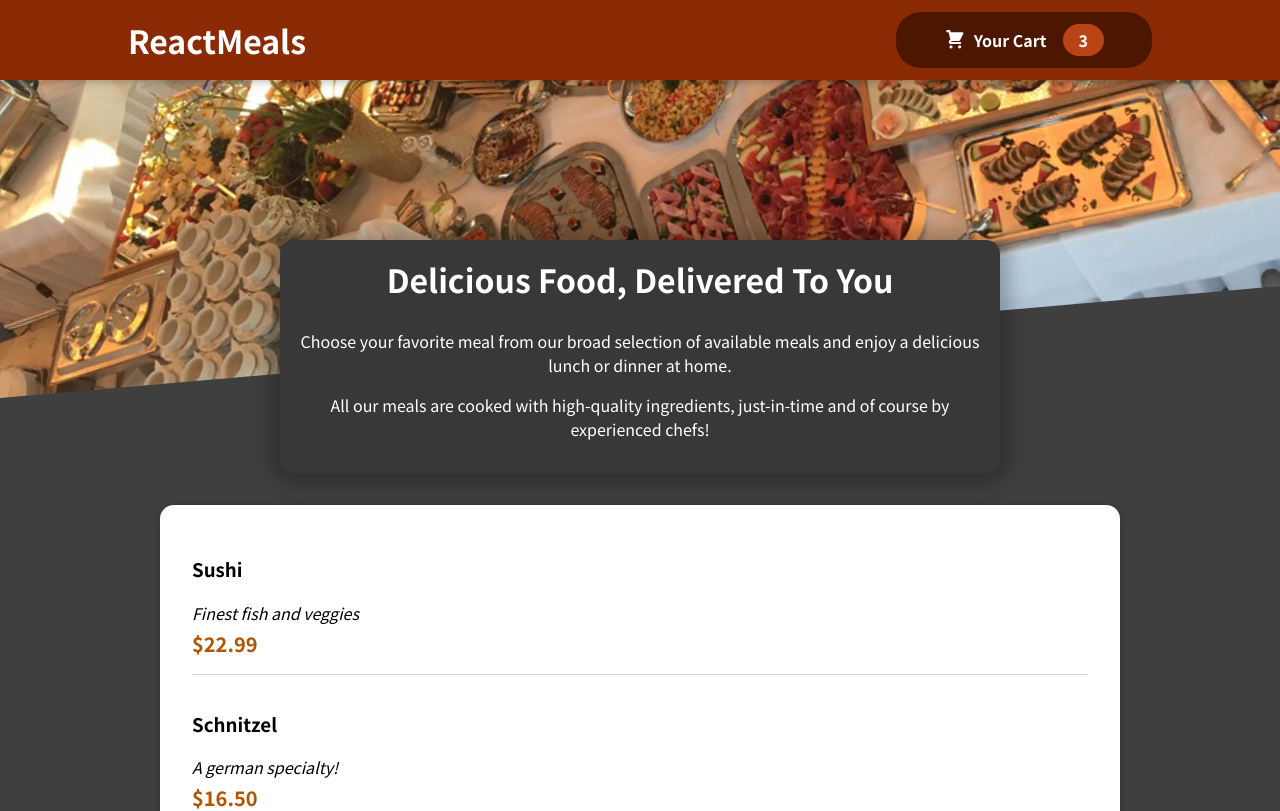
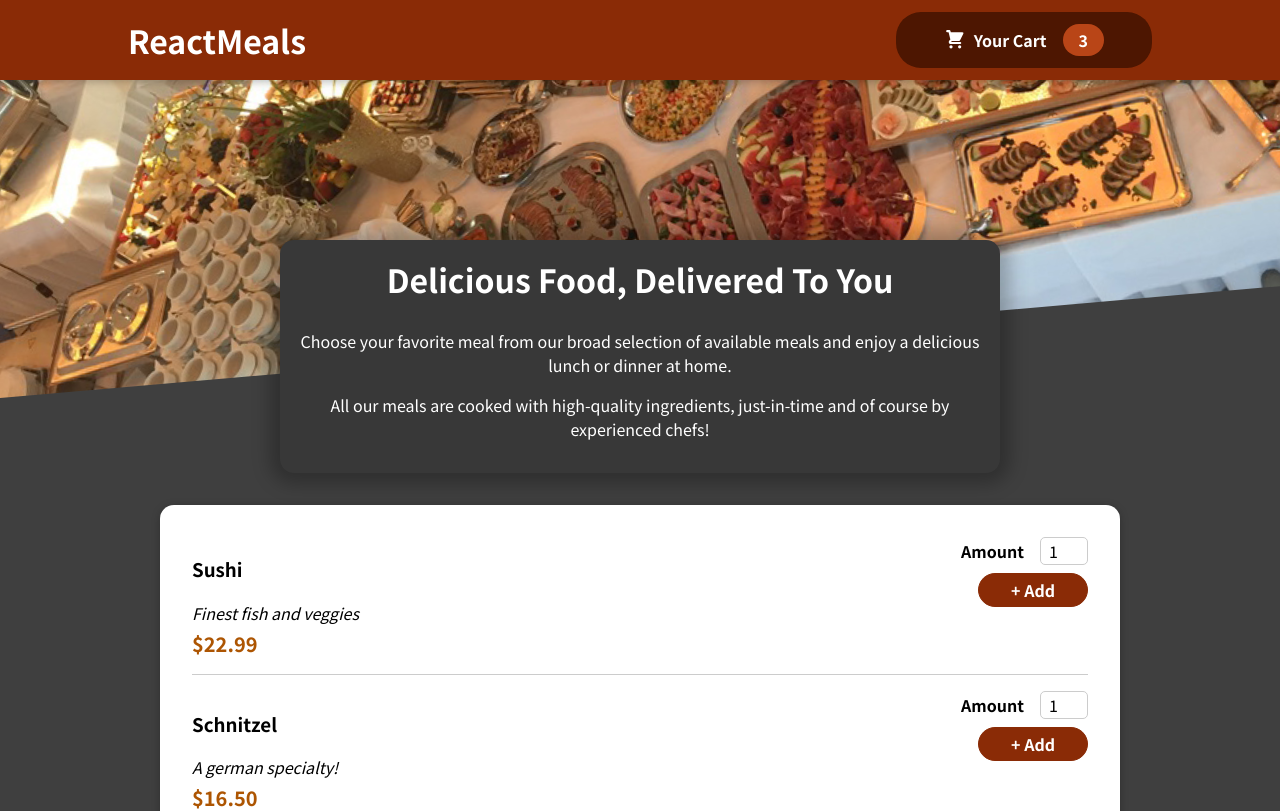
Before and after one commit to aljorgevi/food-order-app, a JavaScript app: page / in a window 1280 px wide. Shown: the top 811 px of the page. Built offline with nearby package versions, Linux system fonts and the light colour scheme.

Commit message:
add form

```diff
--- /dev/null
+++ b/src/components/Input.js
@@ -0,0 +1,12 @@
+import styles from '../styles/Input.module.css'
+
+export default function Input(props) {
+  const { input, label } = props
+  const { id } = input
+  return (
+    <div className={styles.Input}>
+      <label htmlFor={id}>{label}</label>
+      <input {...input} />
+    </div>
+  )
+}
--- a/src/components/MealItem.js
+++ b/src/components/MealItem.js
@@ -1,4 +1,5 @@
 import styles from '../styles/MealItem.module.css'
+import MealItemForm from './MealItemForm'
 
 export default function MealItem(props) {
   const { name, description, price } = props
@@ -11,7 +12,9 @@ export default function MealItem(props) {
         <div style={{ fontStyle: 'italic' }}>{description}</div>
         <div className={styles.MealItemPrice}>{formatedPrice}</div>
       </div>
-      <div></div>
+      <div>
+        <MealItemForm />
+      </div>
     </li>
   )
 }
--- a/src/components/MealItemForm.js
+++ b/src/components/MealItemForm.js
@@ -0,0 +1,21 @@
+import styles from '../styles/MealItemForm.module.css'
+import Input from './Input'
+
+export default function MealItemForm(props) {
+  return (
+    <form className={styles.MealItemForm}>
+      <Input
+        label='Amount'
+        input={{
+          id: 'amount',
+          type: 'number',
+          min: '1',
+          max: '5',
+          step: '1',
+          defaultValue: '1'
+        }}
+      />
+      <button>+ Add</button>
+    </form>
+  )
+}
--- /dev/null
+++ b/src/styles/Input.module.css
@@ -0,0 +1,18 @@
+.Input {
+  display: flex;
+  align-items: center;
+  margin-bottom: 0.5rem;
+}
+
+.Input label {
+  font-weight: bold;
+  margin-right: 1rem;
+}
+
+.Input input {
+  width: 3rem;
+  border-radius: 5px;
+  border: 1px solid #ccc;
+  font: inherit;
+  padding-left: 0.5rem;
+}
--- /dev/null
+++ b/src/styles/MealItemForm.module.css
@@ -0,0 +1,20 @@
+.MealItemForm {
+  text-align: right;
+}
+
+.MealItemForm button {
+  font: inherit;
+  cursor: pointer;
+  background-color: #8a2b06;
+  border: 1px solid #8a2b06;
+  color: white;
+  padding: 0.25rem 2rem;
+  border-radius: 20px;
+  font-weight: bold;
+}
+
+.MealItemForm button:hover,
+.MealItemForm button:active {
+  background-color: #641e03;
+  border-color: #641e03;
+}
```
Also changed, not shown: 1 other file (tests, documents, lock files or other folders).
